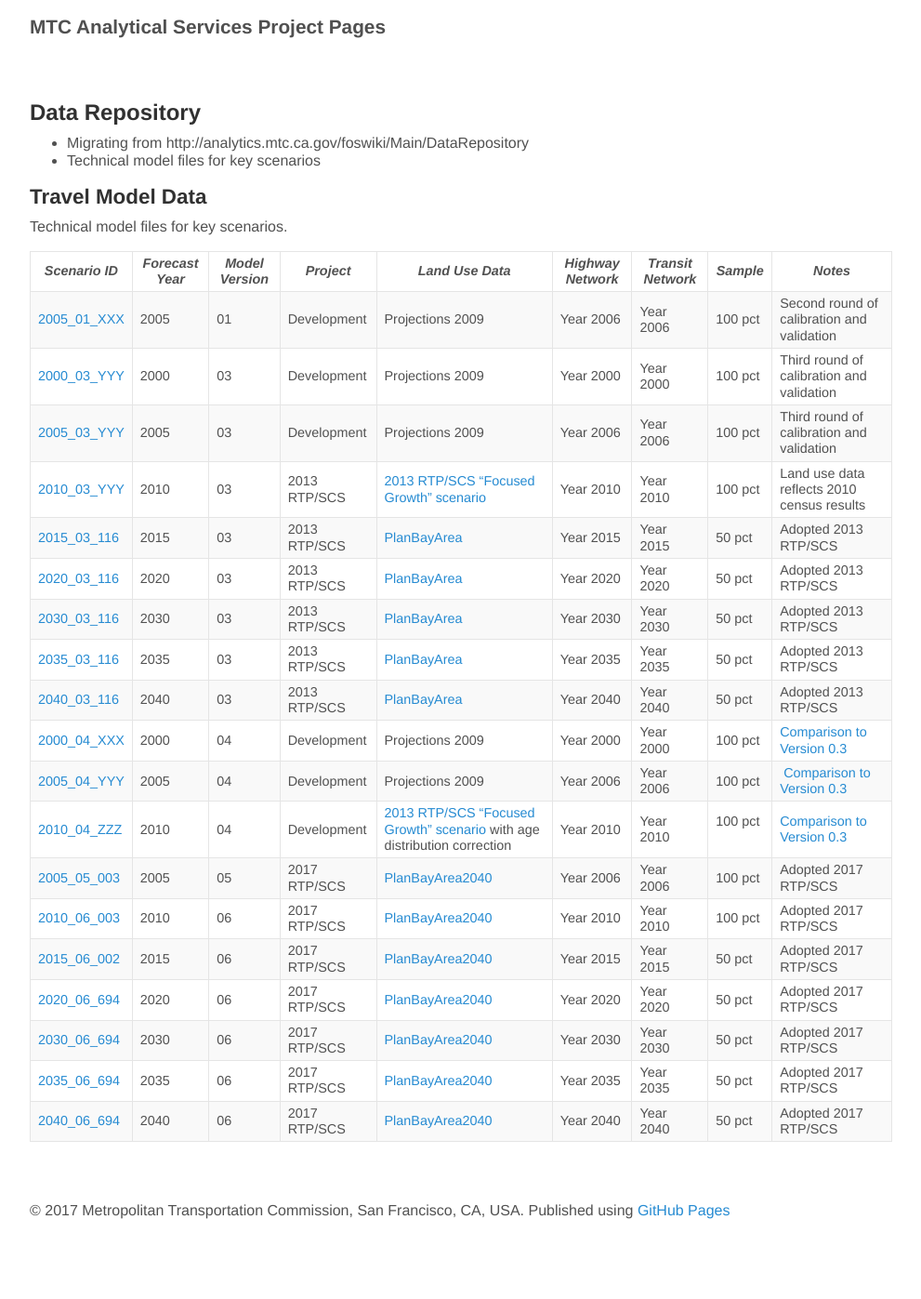
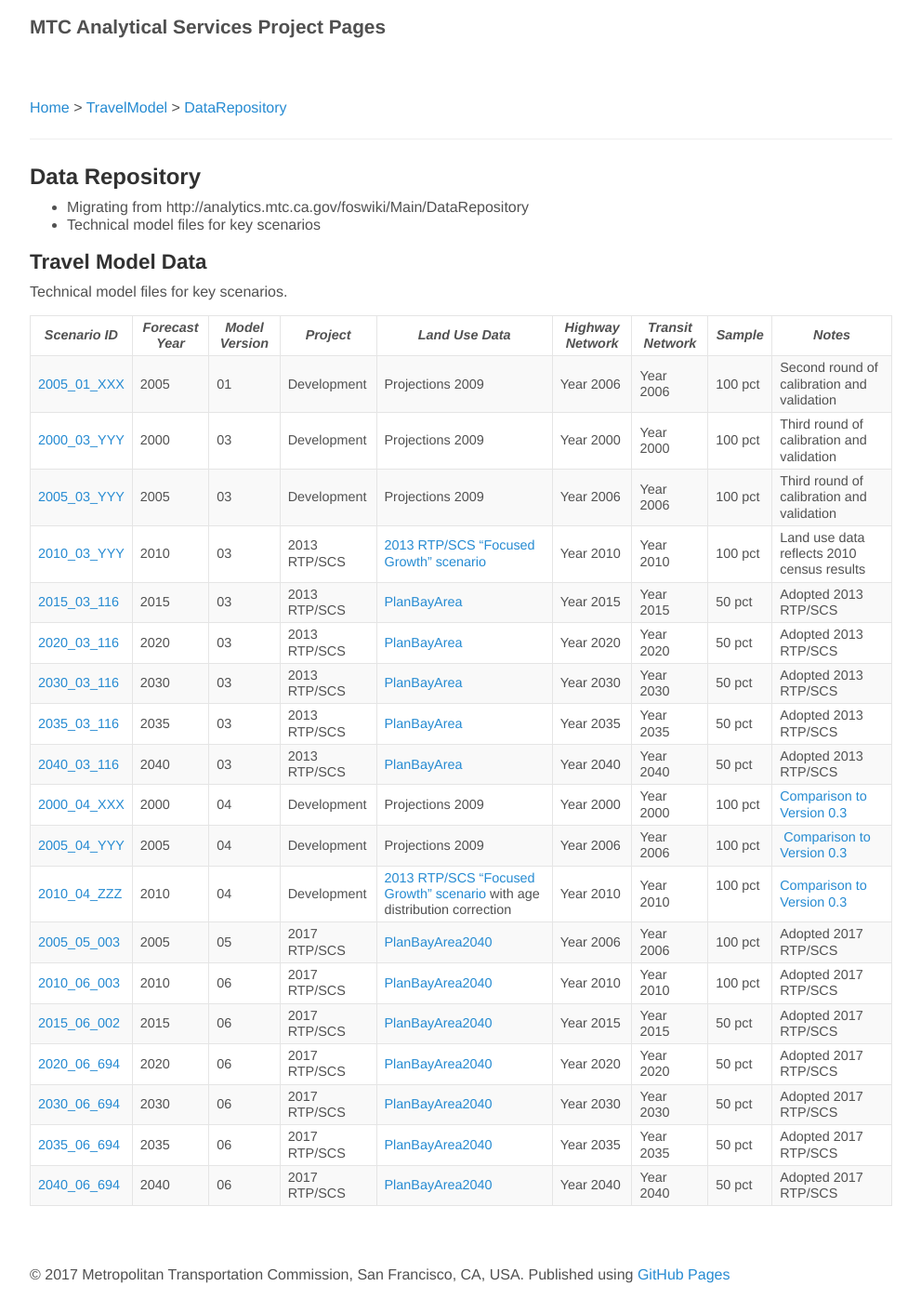
Before and after one commit to BayAreaMetro/modeling-website, a Jekyll site: the page built from data-repository.md, in a window 1280 px wide. Shown: the whole page at 93% size, without its empty margins (144-1135 px from the left). Built offline with Jekyll 4.4.1, drawn with Linux system fonts in a browser that asks for light colours; our own code applies the rules of GitHub Pages for plain Markdown files; before the commit the page ends 1327 px from its top, so only the background shows below that.

Commit message:
Update data-repository.md

```diff
--- a/data-repository.md
+++ b/data-repository.md
@@ -1,3 +1,7 @@
+[Home](https://github.com/BayAreaMetro/modeling-website/wiki) > [TravelModel](https://github.com/BayAreaMetro/modeling-website/wiki/TravelModel) > [DataRepository](http://data.mtc.ca.gov/data-repository/)
+
+---
+
 # Data Repository
 
 * Migrating from http://analytics.mtc.ca.gov/foswiki/Main/DataRepository
```
